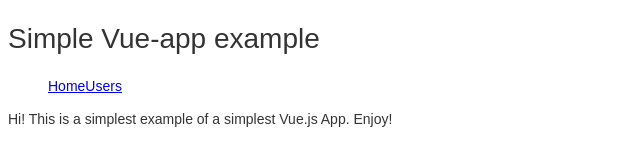
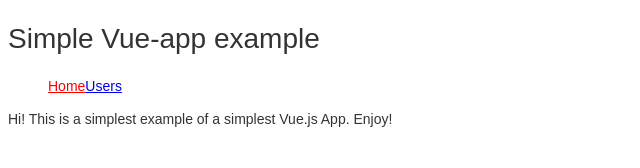
Before and after one commit to vkalinichev/vue-playground, a Vue app: page / in a window 1280 px wide. Shown: the top 168 px of the page, without its empty margins (0-640 px from the left). Built offline with nearby package versions, Linux system fonts and the light colour scheme.

Commit message:
Styled active route link

```diff
--- a/src/components/App.vue
+++ b/src/components/App.vue
@@ -3,7 +3,7 @@
         <header>
             <h1>Simple Vue-app example</h1>
             <menu>
-                <router-link to="/">Home</router-link>
+                <router-link class="menu-link" to="/" exact>Home</router-link>
                 <router-link to="/users">Users</router-link>
             </menu>
         </header>
@@ -29,4 +29,8 @@
     h1, h2, h3, h4, h5, h6 {
         font-weight: 400;
     }
+
+    .active {
+        color: red;
+    }
 </style>
--- a/src/router/router.js
+++ b/src/router/router.js
@@ -8,6 +8,9 @@
 Vue.use( Router )
 
 export default new Router( {
+
+    linkActiveClass: 'active',
+
     routes: [
         { path: '/', name: 'Index', component: Index },
         { path: '/users', name: 'UsersList', component: UsersList },
```
